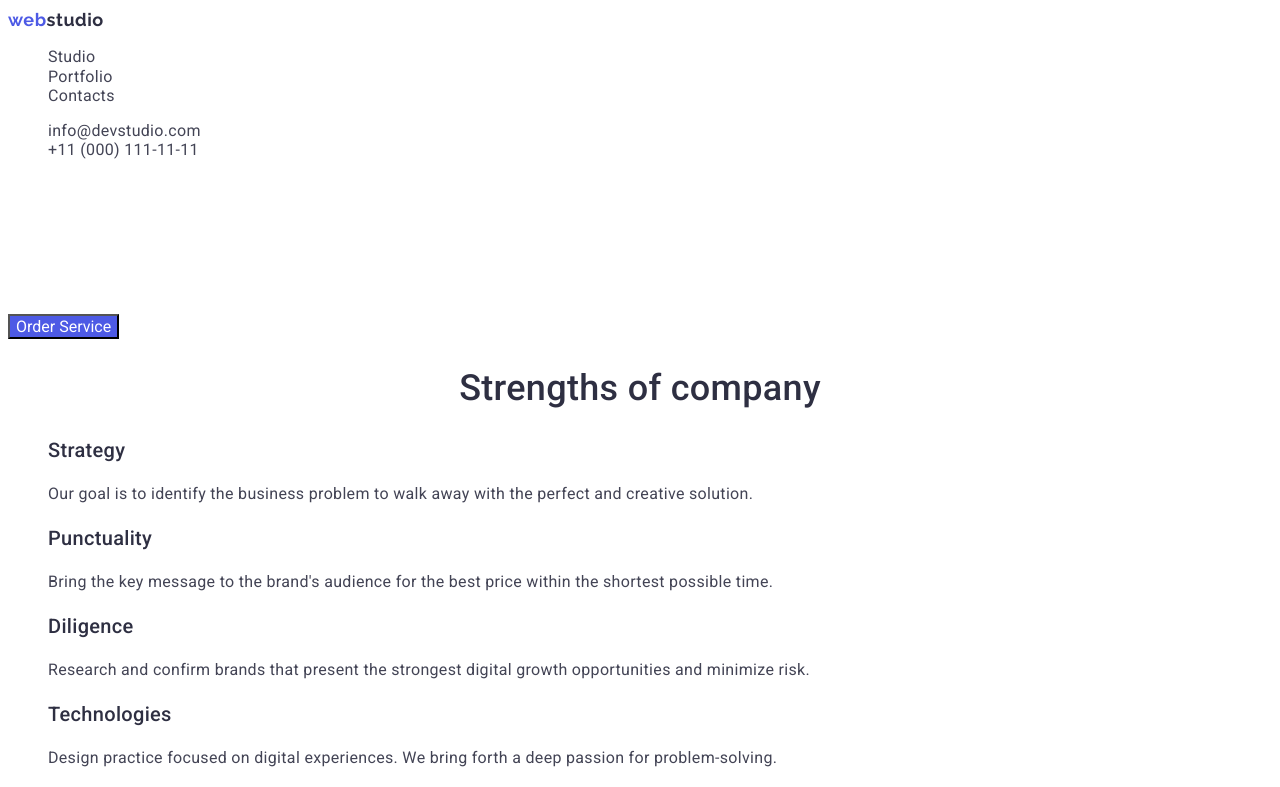
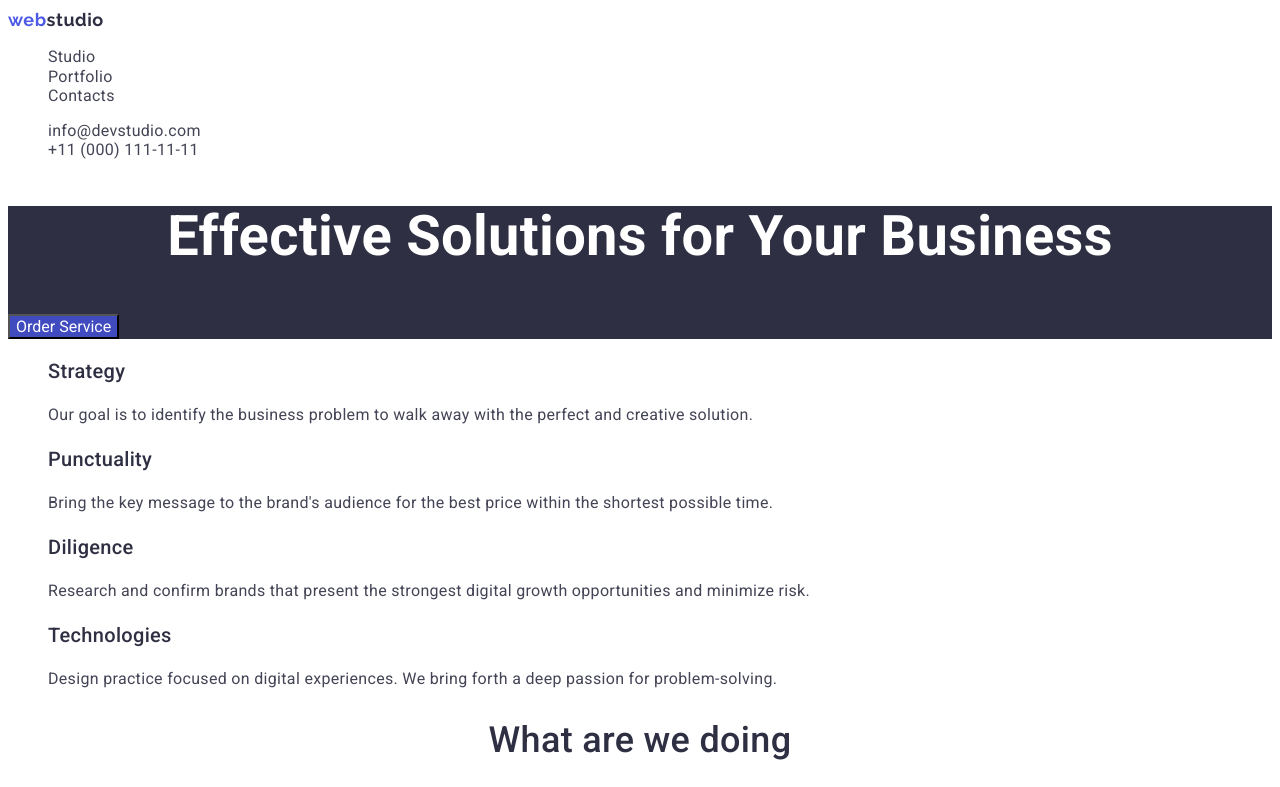
Before and after one commit to KseniaSenko/goit-markup-hw-02, a plain HTML site: page index.html in a window 1280 px wide. Both pictures are taken after a click on the button "Order Service". Shown: the top 787 px of the page. Drawn offline with Linux system fonts and the light colour scheme.

Commit message:
виправила помилки

```diff
--- a/css/styles.css
+++ b/css/styles.css
@@ -49,7 +49,10 @@ body{
 .web {
     color: var(--primary-brand);
 }
-
+.hero,
+.footer {
+    background-color: var(--dark);
+}
 .hero-title{
     color: var(--white);
     font-size: 56px;
@@ -57,9 +60,17 @@ body{
     line-height: 1.1;
 }
 
-.button{
+.button {
     background-color: var(--primary-brand);
     color: var(--white);
+}
+.button:hover,
+.button:focus {
+    background-color: #404bbf;
+}
+
+.team {
+    background-color: var(--light);
 }
 
 .main-title {
@@ -85,7 +96,7 @@ body{
     color: var(--white);
 }
 
-.buttons{
+.buttons {
     background-color: var(--accent);
     color: var(--primary-brand);
     font-weight: 500;
@@ -98,3 +109,13 @@ body{
     background-color: var(--primary-brand);
     color: var(--white);
 }
+.secret-name {
+    position: absolute;
+    width: 1px;
+    height: 1px;
+    margin: -1px;
+    padding: 0;
+    overflow: hidden;
+    border: 0;
+    clip: rect(0 0 0 0);
+}
--- a/index.html
+++ b/index.html
@@ -40,13 +40,13 @@
 
     <!-- Hero -->
     <main>
-      <section>
+      <section class="hero">
         <h1 class="hero-title">Effective Solutions for Your Business</h1>
         <button type="button" class="button">Order Service</button>
       </section>
       <!-- strengths of company section -->
       <section>
-        <h2 class="main-title">Strengths of company</h2>
+        <h2 class="main-title secret-name">Strengths of company</h2>
         <ul class="list">
           <li>
             <h3 class="title">Strategy</h3>
@@ -109,7 +109,7 @@
         </ul>
       </section>
       <!-- Our team section -->
-      <section>
+      <section class="team">
         <h2 class="main-title">Our team</h2>
         <ul class="list">
           <li>
@@ -155,7 +155,7 @@
         </ul>
       </section>
     </main>
-    <footer>
+    <footer class="footer">
       <a href="/" class="logo"><span class="web">web</span>studio</a>
       <p class="footer-text">
         Increase the flow of customers and sales for your business with digital
```
Also changed, not shown: portfolio.html (+3 -3 lines).
